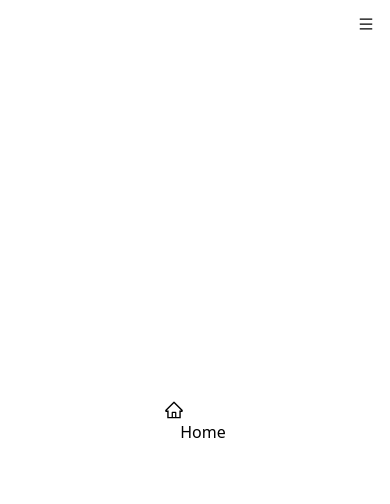
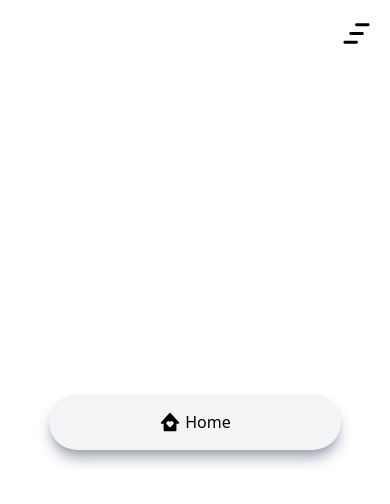
Before and after one commit to greenteaisgreat/portfolio, a React (Vite) app: page / in a window 390 px wide. Both pictures are taken after a click on the icon 366 px from the left and 24 px from the top of the page. Shown: the top 504 px of the page. Built offline with nearby package versions, Linux system fonts and the light colour scheme.

Commit message:
Add Home Nav Component with Animation

```diff
--- a/src/components/Sidenav.jsx
+++ b/src/components/Sidenav.jsx
@@ -1,30 +1,35 @@
-import React, { useState } from 'react'
-import { AiOutlineHome, AiOutlineMenu } from 'react-icons/ai'
+import React, { useState } from 'react';
+import { CgMenuMotion } from 'react-icons/cg';
+import { BiSolidHomeHeart } from 'react-icons/bi';
 
 const Sidenav = () => {
-    const [nav, setNav] = useState(false)
+    const [nav, setNav] = useState(false);
     const handleNav = () => {
-        setNav(!nav)
-    }
+        setNav(!nav);
+    };
 
     return (
         <>
-            <AiOutlineMenu
+            <CgMenuMotion
                 onClick={handleNav}
                 className="absolute right-4 top-4 z-[99] md:hidden"
+                size={35}
             />
             {nav ? (
                 <div className="fixed z-20 flex h-screen w-full flex-col items-center justify-center bg-white/90">
-                    <a href="#main">
-                        <AiOutlineHome size={20} />
-                        <span className="pl-4">Home</span>
+                    <a
+                        href="#main"
+                        className="hover:bg-portafino-500 delay-50 m-2 flex w-[75%] cursor-pointer items-center justify-center rounded-full bg-gray-100 p-4 shadow-lg shadow-gray-400 transition duration-300 ease-in-out hover:hover:-translate-y-1 hover:scale-110 "
+                    >
+                        <BiSolidHomeHeart size={22} />
+                        <span className="pl-1">Home</span>
                     </a>
                 </div>
             ) : (
                 <div></div>
             )}
         </>
-    )
-}
+    );
+};
 
-export default Sidenav
+export default Sidenav;
```
